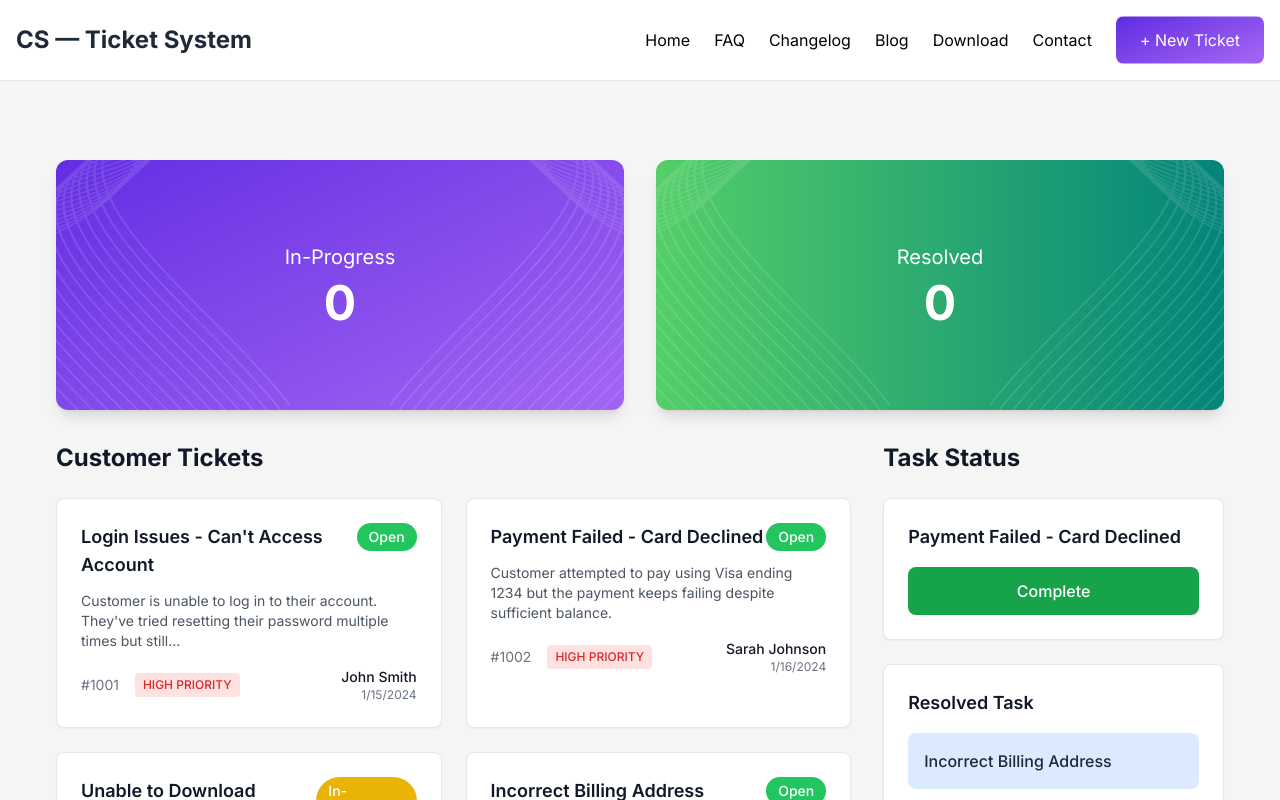
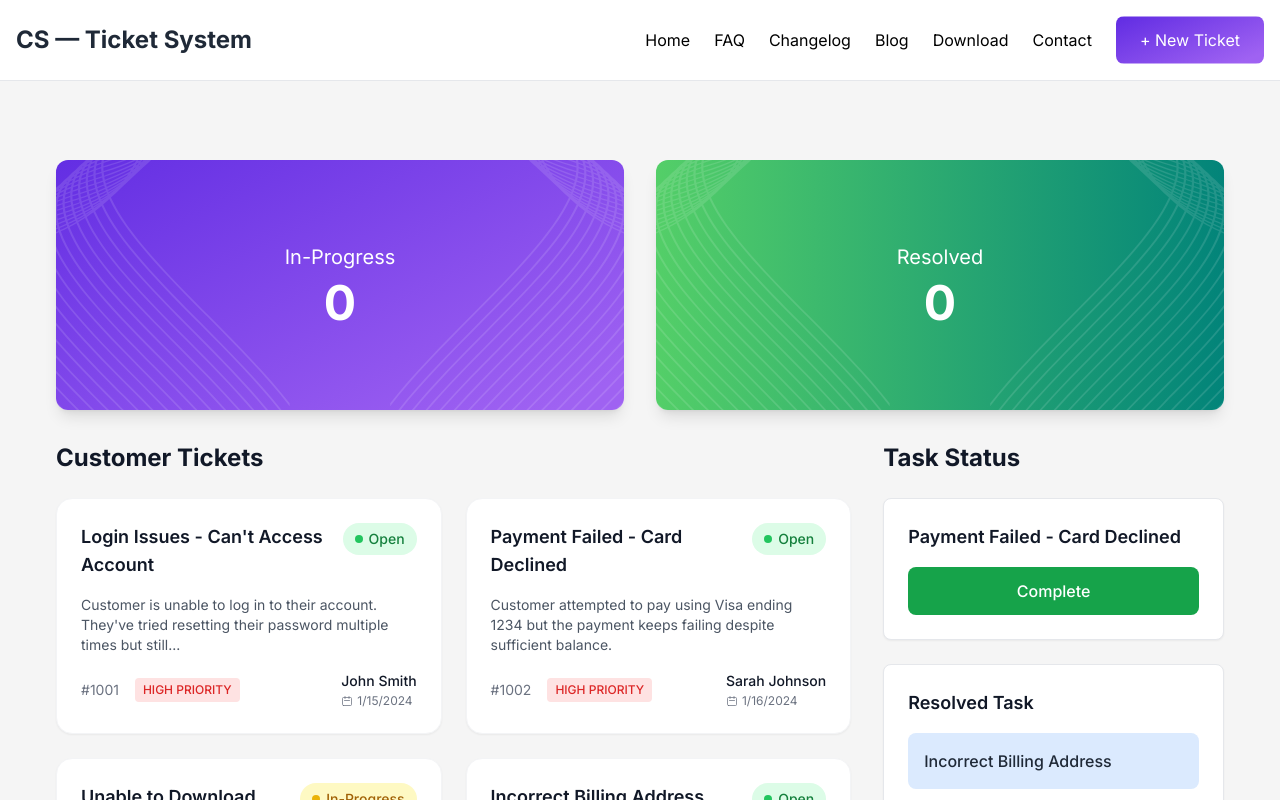
Before and after one commit to iamOmarFaruk/Customer-Support-Zone, a React (Vite) app: page / in a window 1280 px wide. Shown: the top 800 px of the page. Built offline with nearby package versions, Linux system fonts and the light colour scheme.

Commit message:
complete design part

```diff
--- a/src/components/DashCard.jsx
+++ b/src/components/DashCard.jsx
@@ -15,15 +15,15 @@ const DashCard = ({ id, title, description, customer, priority, status, createdA
     }
   };
 
-  // Function to get status style
+  // Function to get status style with dot
   const getStatusStyle = (status) => {
     switch (status.toLowerCase()) {
       case 'open':
-        return { bg: 'bg-green-500', text: 'text-white' };
+        return { bg: 'bg-green-100', text: 'text-green-700', dotColor: 'bg-green-500' };
       case 'in-progress':
-        return { bg: 'bg-yellow-500', text: 'text-white' };
+        return { bg: 'bg-yellow-100', text: 'text-yellow-700', dotColor: 'bg-yellow-500' };
       default:
-        return { bg: 'bg-gray-500', text: 'text-white' };
+        return { bg: 'bg-gray-100', text: 'text-gray-700', dotColor: 'bg-gray-500' };
     }
   };
 
@@ -31,26 +31,32 @@ const DashCard = ({ id, title, description, customer, priority, status, createdA
   const statusStyle = getStatusStyle(status);
 
   return (
-    <div className="bg-white rounded-lg p-6 shadow-sm border border-gray-200 hover:shadow-md transition-shadow">
-      <div className="flex justify-between items-start mb-3">
-        <h3 className="text-lg font-semibold text-gray-900">{title}</h3>
-        <span className={`px-3 py-1 rounded-full text-sm font-medium ${statusStyle.bg} ${statusStyle.text}`}>
+    <div className="bg-white rounded-2xl p-4 md:p-6 shadow-sm border border-gray-100 hover:shadow-md transition-shadow cursor-pointer">
+      <div className="flex justify-between items-start mb-3 md:mb-4">
+        <h3 className="text-base md:text-lg font-semibold text-gray-900 leading-tight flex-1 pr-3">{title}</h3>
+        <span className={`inline-flex items-center gap-1.5 px-3 py-1.5 rounded-full text-xs md:text-sm font-medium ${statusStyle.bg} ${statusStyle.text} whitespace-nowrap`}>
+          <div className={`w-2 h-2 rounded-full ${statusStyle.dotColor}`}></div>
           {status}
         </span>
       </div>
 
-      <p className="text-gray-600 text-sm mb-4">{description}</p>
+      <p className="text-gray-600 text-xs md:text-sm mb-3 md:mb-4 leading-relaxed">{description}</p>
 
       <div className="flex items-center justify-between">
-        <div className="flex items-center gap-4">
-          <span className="text-sm text-gray-500">#{id}</span>
+        <div className="flex items-center gap-2 md:gap-4">
+          <span className="text-xs md:text-sm text-gray-500">#{id}</span>
           <span className={`px-2 py-1 rounded text-xs font-medium ${priorityStyle.bg} ${priorityStyle.text}`}>
             {priorityStyle.label}
           </span>
         </div>
         <div className="text-right">
-          <div className="text-sm font-medium text-gray-900">{customer}</div>
-          <div className="text-xs text-gray-500">{createdAt}</div>
+          <div className="text-xs md:text-sm font-medium text-gray-900">{customer}</div>
+          <div className="flex items-center gap-1 text-xs text-gray-500 mt-0.5">
+            <svg className="w-3 h-3" fill="none" stroke="currentColor" viewBox="0 0 24 24">
+              <path strokeLinecap="round" strokeLinejoin="round" strokeWidth={1.5} d="M8 7V3m8 4V3m-9 8h10M5 21h14a2 2 0 002-2V7a2 2 0 00-2-2H5a2 2 0 00-2 2v12a2 2 0 002 2z" />
+            </svg>
+            {createdAt}
+          </div>
         </div>
       </div>
     </div>
```
